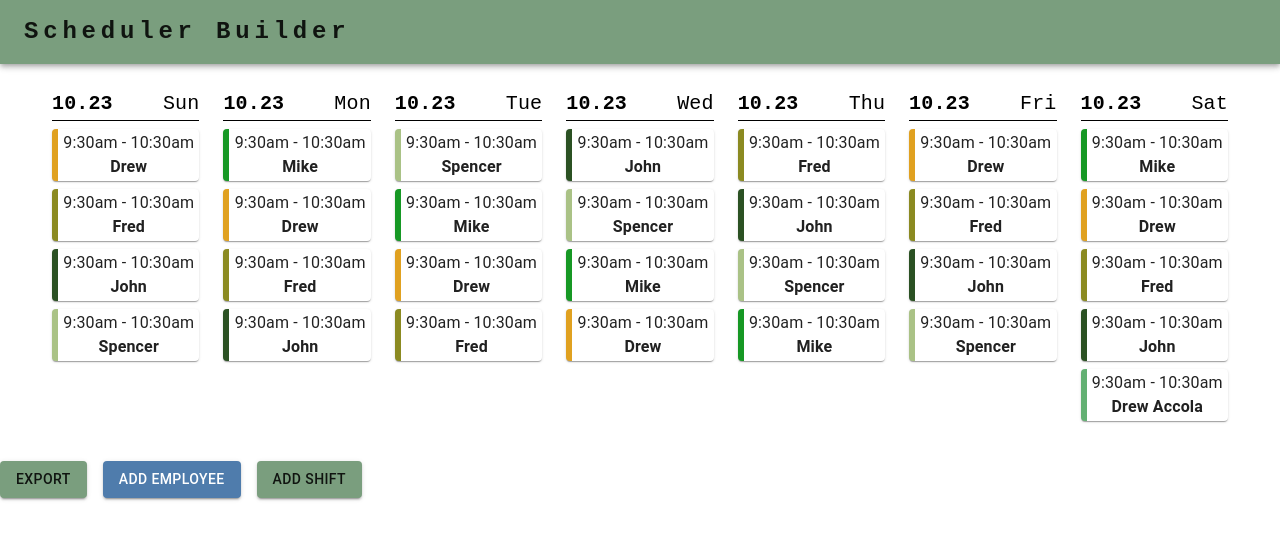
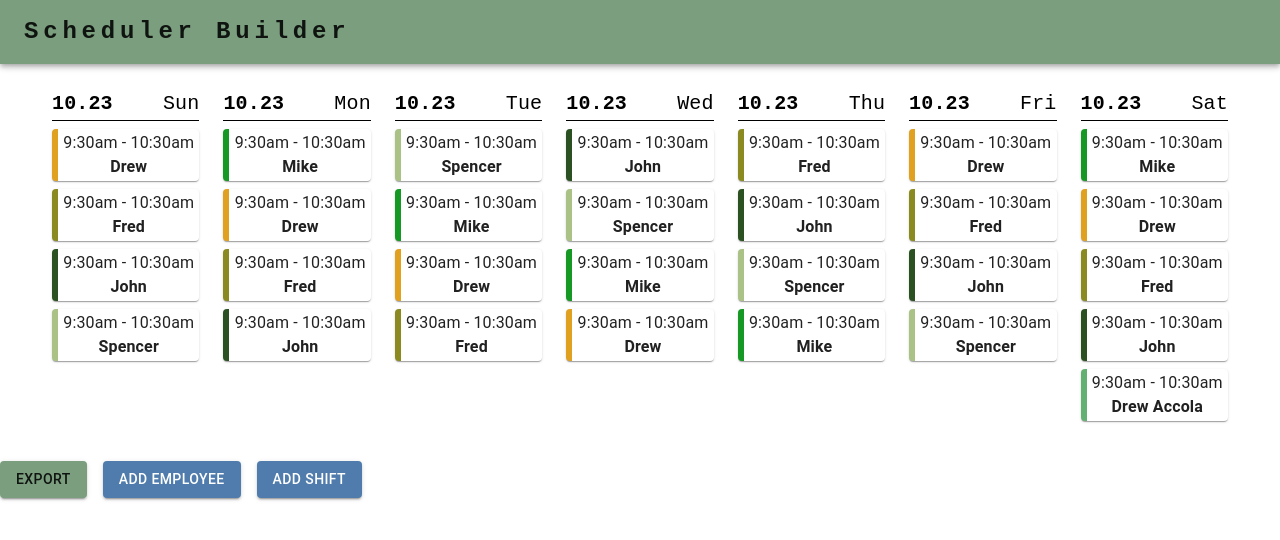
Before and after one commit to Stout-2022-Capstone-Scheduler-Team/SchedulerApp, a Next.js app: page /edit-schedule in a window 1280 px wide. Shown: the top 540 px of the page. Built offline with nearby package versions, Linux system fonts and the light colour scheme.

Commit message:
changed color of button to secondary

```diff
--- a/components/addShiftModal/AddShiftModal.tsx
+++ b/components/addShiftModal/AddShiftModal.tsx
@@ -30,7 +30,7 @@ export function AddShiftModal(): JSX.Element {
 
   return (
     <>
-      <Button variant="contained" onClick={handleOpen}>
+      <Button onClick={handleOpen} variant={"contained"} color={"secondary"}>
         Add Shift
       </Button>
       <Modal
@@ -92,7 +92,9 @@ export function AddShiftModal(): JSX.Element {
               />
             </LocalizationProvider>
             <Typography id="modal-submit" sx={{ mt: 2 }}></Typography>
-            <Button variant="contained" onClick={handleClose}>Submit</Button>
+            <Button variant="contained" onClick={handleClose}>
+              Submit
+            </Button>
           </CardContent>
         </Card>
       </Modal>
```
